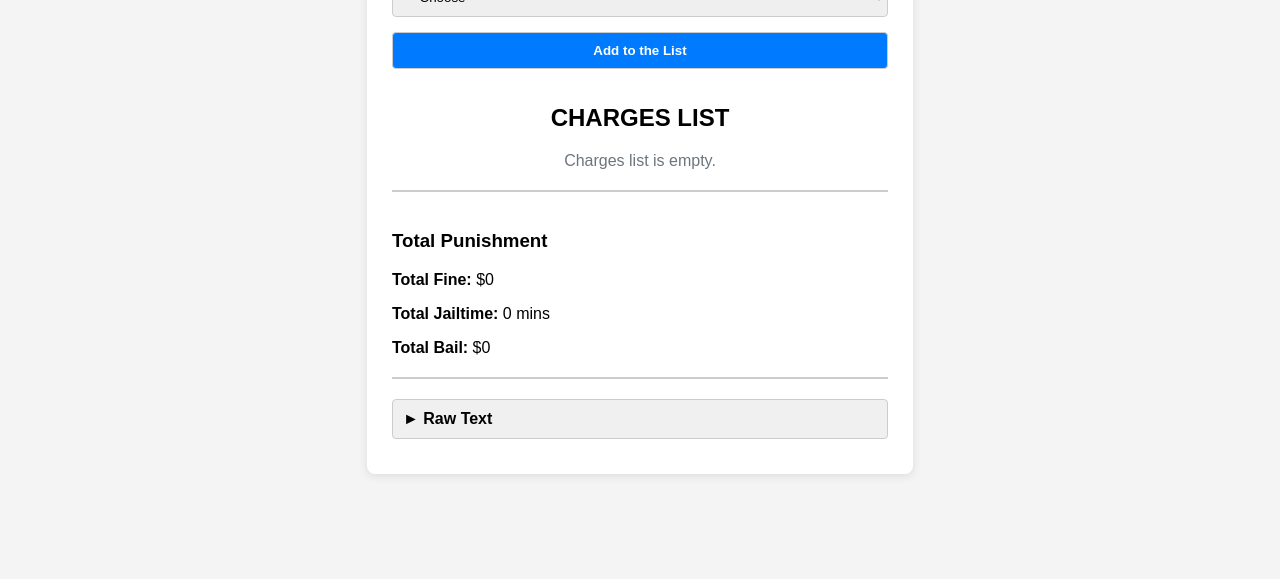
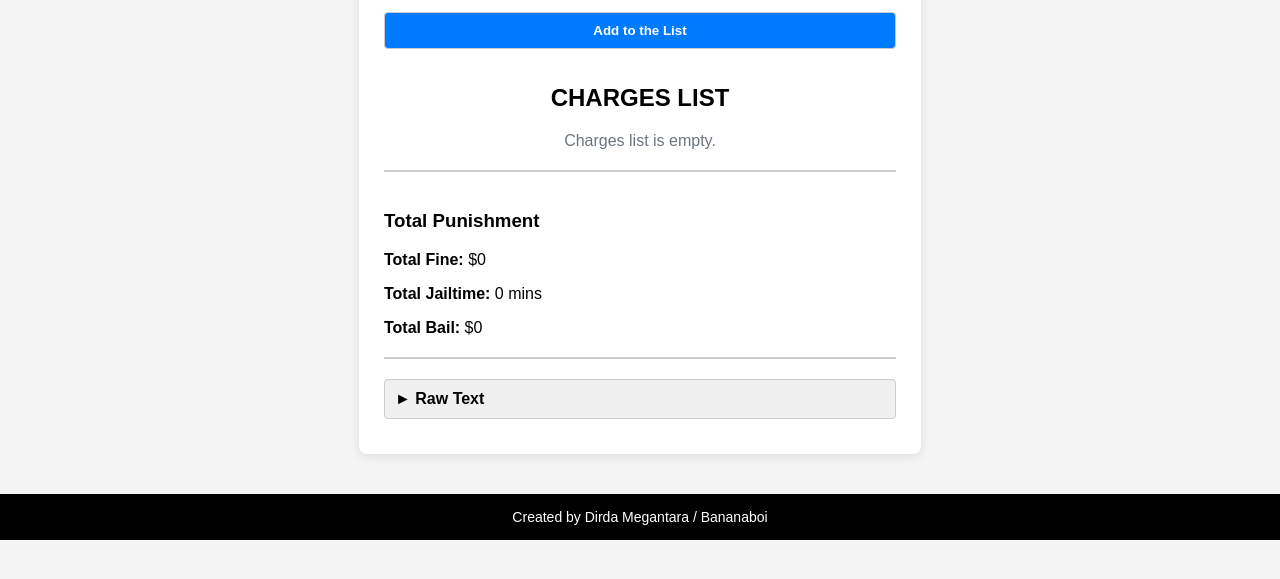
Before and after one commit to dirdamegantara/jgrp-charges-calculator, a plain HTML site: page index.html in a window 1280 px wide. Shown: the part 213-792 px from the top of the page. Drawn offline with nearby package versions, Linux system fonts and the light colour scheme.

Commit message:
Add files via upload

```diff
--- a/index.html
+++ b/index.html
@@ -6,7 +6,7 @@
     <title>Penal Code Calculator</title>
     <script src="https://cdnjs.cloudflare.com/ajax/libs/PapaParse/5.3.2/papaparse.min.js"></script>
     <style>
-        body { font-family: sans-serif; background-color: #f4f4f4; display: flex; justify-content: center; align-items: flex-start; min-height: 100vh; margin: 0; padding: 20px; }
+        body { font-family: sans-serif; background-color: #f4f4f4; display: flex; flex-direction: column; /* Changed for footer */ justify-content: flex-start; align-items: center; min-height: 100vh; margin: 0; }
         .container { width: 40%; background-color: white; padding: 25px; border-radius: 8px; box-shadow: 0 2px 10px rgba(0,0,0,0.1); min-width: 450px; }
         h1, h2 { text-align: center; }
         select, button { width: 100%; padding: 10px; margin-bottom: 15px; border-radius: 4px; border: 1px solid #ccc; box-sizing: border-box; }
@@ -85,6 +85,16 @@
             color: #010101;
             background-color: #f0f0f0;
         }
+        /* Footer Style - Not Fixed */
+        footer {
+            width: 100%;
+            background-color: black;
+            color: white;
+            text-align: center;
+            padding: 15px 0;
+            font-size: 14px;
+            margin-top: 40px; /* Add space between container and footer */
+        }
     </style>
 </head>
 <body>
@@ -121,6 +131,11 @@
             </div>
         </div>
     </div>
+
+    <footer>
+        Created by Dirda Megantara / Bananaboi
+    </footer>
+
     <script>
         let chargeData = [];
         let selectedCharges = [];
@@ -267,5 +282,6 @@
             });
         }
     </script>
+
 </body>
 </html>
```
